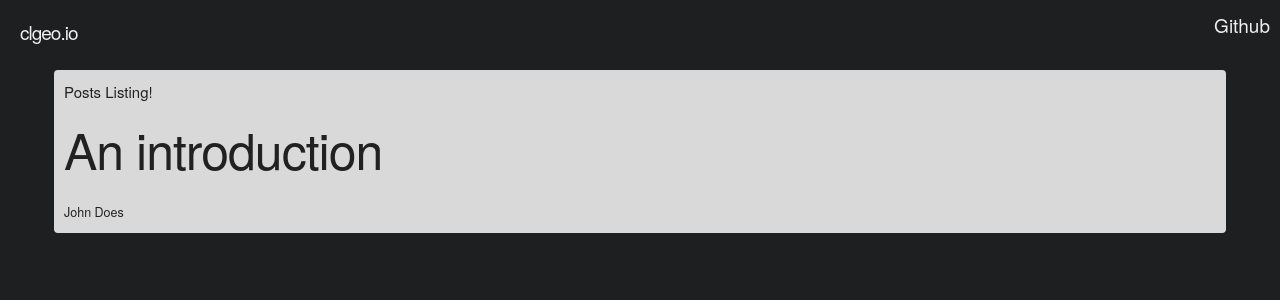
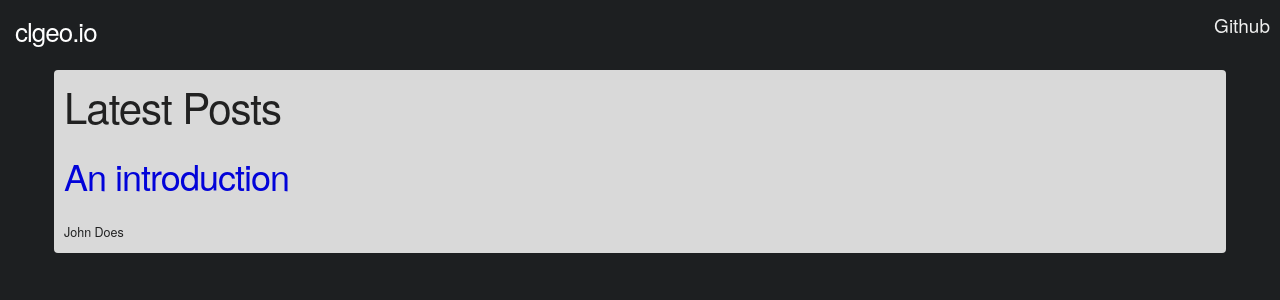
Before and after one commit to clgeoio/main-site, a Next.js app: page / in a window 1280 px wide. Shown: the top 300 px of the page. Built offline with nearby package versions, Linux system fonts and the light colour scheme.

Commit message:
makes the layout a bit nicer

```diff
--- a/design/navigation/Navbar.tsx
+++ b/design/navigation/Navbar.tsx
@@ -12,11 +12,15 @@ const Header = styled.div`
   display: inline;
 `;
 
-const Title = styled.h2`
+const Title = styled.h1`
   display: inline-block;
-  font-size: 22px;
   color: #fff;
-  padding: 10px 10px 10px 10px;
+  font-size: 2.6rem;
+  margin: 15px;
+`;
+
+const TitleLink = styled.a`
+  text-decoration: none;
 `;
 
 const Hamburger = styled.label`
@@ -94,11 +98,11 @@ const Navbar: React.FunctionComponent<NavbarProps> = ({ title }) => {
   return (
     <Nav>
       <Header>
-        <Title>
-          <Link passHref href="/">
-            <StyledLink>{title}</StyledLink>
-          </Link>
-        </Title>
+        <Link passHref href="/">
+          <TitleLink>
+            <Title>{title}</Title>
+          </TitleLink>
+        </Link>
       </Header>
       <HiddenCheck id="nav-check" type="checkbox" />
       <Hamburger htmlFor="nav-check">
--- a/design/post/PostListing.tsx
+++ b/design/post/PostListing.tsx
@@ -1,4 +1,5 @@
 import { Fragment } from "react";
+import styled from "styled-components";
 import Link from "next/link";
 import summary from "../../output/summary.json";
 
@@ -7,26 +8,35 @@ interface PostSummary {
   ext: string;
   title: string;
   author: string;
+  draft: boolean;
 }
+
+const StyledLink = styled.a`
+  text-decoration: none;
+`;
 
 const PostListing = () => {
   return (
     <Fragment>
-      <p>Posts Listing!</p>
-
+      <h2>Latest Posts</h2>
       <div>
-        {(summary as PostSummary[]).map((post, index) => (
+        {(summary as PostSummary[]).map(
+          (post) =>
+            !post.draft && (
+              <div key={post.title}>
+                <h3>
                   <Link
-            key={index}
+                    passHref
                     href="posts/[slug]"
                     as={`posts/${post.base.slice(0, -1 * post.ext.length)}`}
                   >
-            <div>
-              <h1>{post.title}</h1>
+                    <StyledLink>{post.title}</StyledLink>
+                  </Link>
+                </h3>
                 <small>{post.author}</small>
               </div>
-          </Link>
-        ))}
+            )
+        )}
       </div>
     </Fragment>
   );
```
Also changed, not shown: 1 other file (tests, documents, lock files or other folders). Lines whose indentation alone changed are shown as unchanged.
